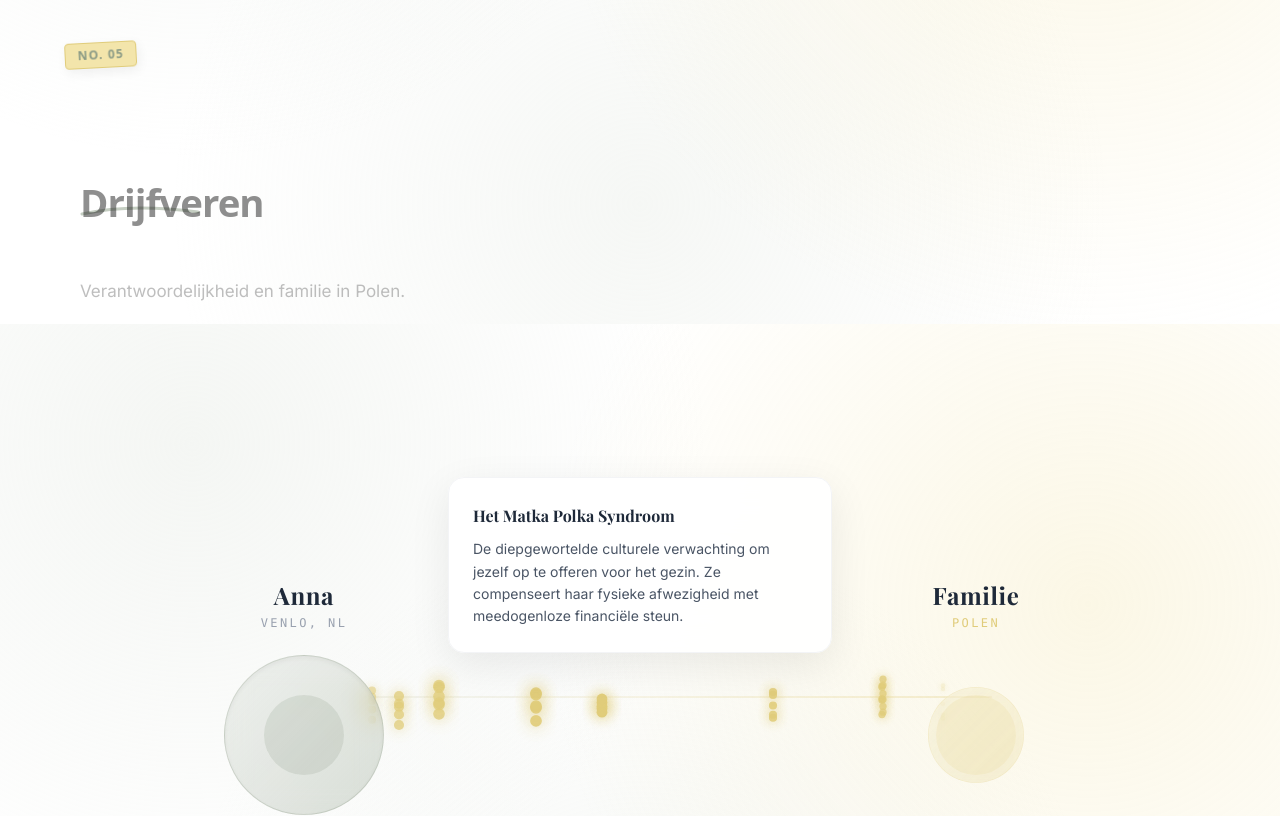
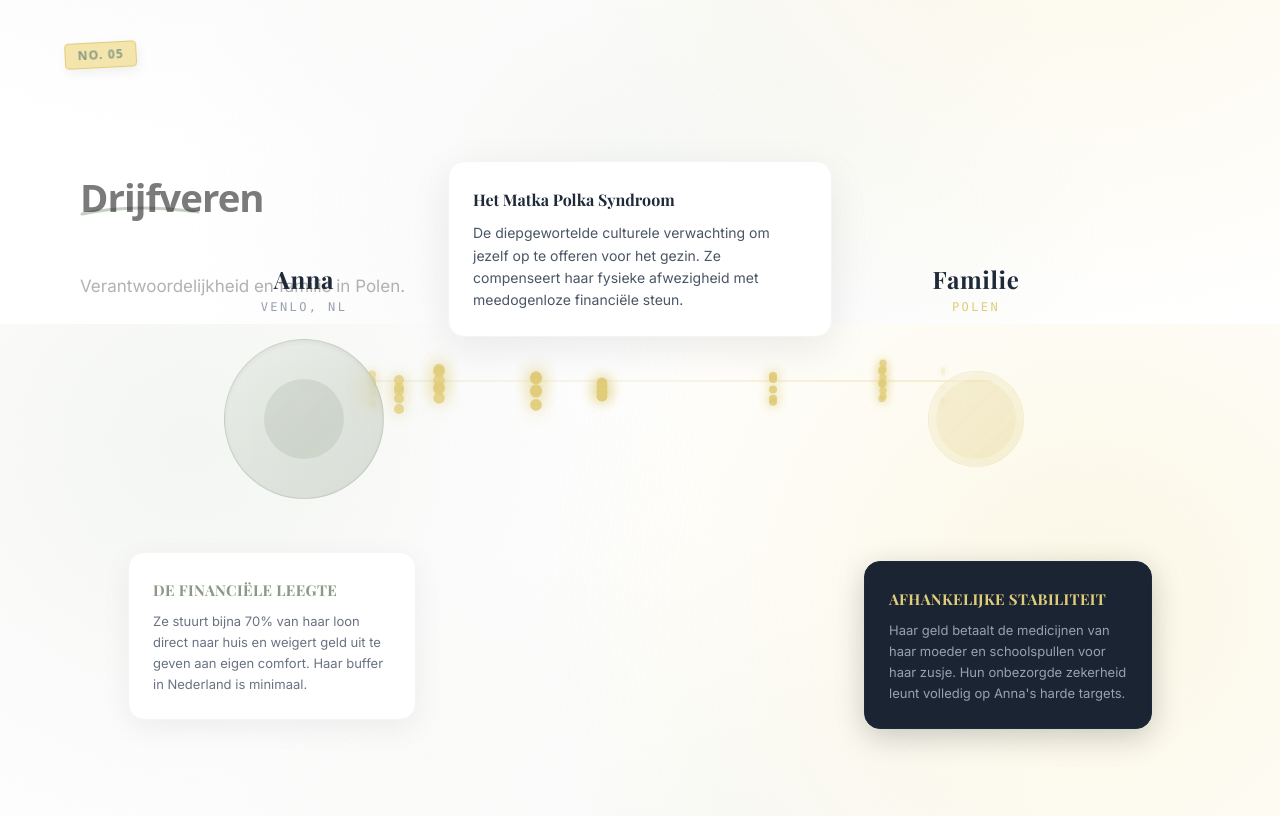
Before and after one commit to RoyvHeeswijk/Persona-Anna, a Next.js app: page / in a window 1280 px wide. Shown: the part 5300-6116 px from the top of the page. Built offline with nearby package versions, Linux system fonts and the light colour scheme.

Commit message:
Update ParticleFlow.tsx

```diff
--- a/src/components/ParticleFlow.tsx
+++ b/src/components/ParticleFlow.tsx
@@ -77,12 +77,12 @@ export default function ParticleFlow() {
   return (
     <div
       ref={containerRef}
-      className="relative w-full h-[1400px] flex items-center justify-center -mb-64 -mt-76"
+      className="relative w-full h-[1400px] flex flex-col items-center justify-start -mt-48"
     >
       {/* Sticky container holds the visualization in the viewport as we scroll through the tall div */}
-      <div className="sticky top-0 w-full h-screen flex flex-col items-center justify-start pt-12 overflow-hidden">
+      <div className="sticky top-0 w-full h-screen flex flex-col items-center justify-start pt-4 overflow-hidden">
         {/* Main interactive visualization wrapper */}
-        <div className="relative w-full max-w-5xl mx-auto h-[400px] flex items-center justify-between px-4 sm:px-12 md:px-24 mt-20 md:mt-32">
+        <div className="relative w-full max-w-5xl mx-auto h-[400px] flex items-center justify-between px-4 sm:px-12 md:px-24 mt-4 md:mt-8">
           {/* Background connection line */}
           <div className="absolute top-1/2 left-24 right-24 md:left-40 md:right-40 h-[1px] bg-gradient-to-r from-[#8a9a85]/20 via-[#e0cc7a]/30 to-[#e0cc7a]/60 -translate-y-1/2 z-0" />
 
@@ -181,7 +181,7 @@ export default function ParticleFlow() {
 
           {/* LABEL 1: Left / Anna */}
           <motion.div
-            className="hidden md:block absolute top-[90%] left-0 w-72 bg-white/80 backdrop-blur-xl border border-gray-100 rounded-2xl shadow-[0_8px_30px_rgba(0,0,0,0.06)] p-6 z-20"
+            className="hidden md:block absolute top-[90%] left-0 w-72 bg-white border border-gray-100 rounded-2xl shadow-[0_8px_30px_rgba(0,0,0,0.06)] p-6 z-20"
             style={{ y: yLabel1 }}
           >
             <h4 className="font-serif text-[15px] font-bold text-[#8a9a85] mb-2 tracking-wide uppercase">
@@ -196,7 +196,7 @@ export default function ParticleFlow() {
 
           {/* LABEL 2: Center / Flow */}
           <motion.div
-            className="absolute -top-[10%] left-1/2 -translate-x-1/2 w-[85%] sm:w-80 md:w-96 bg-white/90 backdrop-blur-xl border border-gray-100 rounded-2xl shadow-[0_12px_40px_rgba(0,0,0,0.08)] p-6 z-30"
+            className="absolute -top-[10%] left-1/2 -translate-x-1/2 w-[85%] sm:w-80 md:w-96 bg-white border border-gray-100 rounded-2xl shadow-[0_12px_40px_rgba(0,0,0,0.08)] p-6 z-30"
             style={{ y: yLabel2 }}
           >
             <h4 className="font-serif text-[16px] font-bold text-gray-800 mb-2">
@@ -211,7 +211,7 @@ export default function ParticleFlow() {
 
           {/* LABEL 3: Right / Poland */}
           <motion.div
-            className="hidden md:block absolute top-[90%] right-0 w-72 bg-[#1A2432]/95 backdrop-blur-xl border border-gray-800 rounded-2xl shadow-[0_8px_30px_rgba(0,0,0,0.2)] p-6 z-20"
+            className="hidden md:block absolute top-[90%] right-0 w-72 bg-[#1A2432] border border-gray-800 rounded-2xl shadow-[0_8px_30px_rgba(0,0,0,0.2)] p-6 z-20"
             style={{ y: yLabel3 }}
           >
             <h4 className="font-serif text-[15px] font-bold text-[#e0cc7a] mb-2 tracking-wide uppercase">
@@ -227,22 +227,22 @@ export default function ParticleFlow() {
 
         {/* Mobile-only visible labels rendering in a stack if viewport is too small to render absolute side labels */}
         <div className="md:hidden mt-20 flex flex-col gap-4 px-6 w-full max-w-sm pointer-events-none">
-          <motion.div className="bg-white/80 backdrop-blur rounded-xl p-4 border border-gray-100 shadow-sm">
+          <div className="bg-white rounded-xl p-4 border border-gray-100 shadow-sm">
             <h4 className="font-serif text-[13px] font-bold text-[#8a9a85] mb-1 uppercase">
               De Financiële Leegte
             </h4>
             <p className="font-sans text-[12px] text-gray-500">
               Ze stuurt 70% van haar loon direct naar huis.
             </p>
-          </motion.div>
-          <motion.div className="bg-[#1A2432]/95 backdrop-blur rounded-xl p-4 shadow-sm">
+          </div>
+          <div className="bg-[#1A2432] rounded-xl p-4 shadow-sm">
             <h4 className="font-serif text-[13px] font-bold text-[#e0cc7a] mb-1 uppercase">
               Afhankelijke Stabiliteit
             </h4>
             <p className="font-sans text-[12px] text-gray-400">
               Hun zekerheid leunt volledig op Anna&apos;s targets.
             </p>
-          </motion.div>
+          </div>
         </div>
       </div>
     </div>
```
